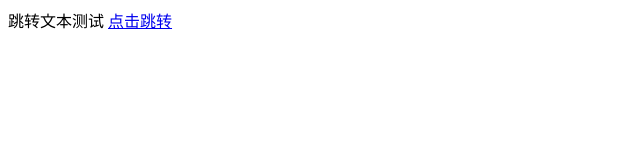
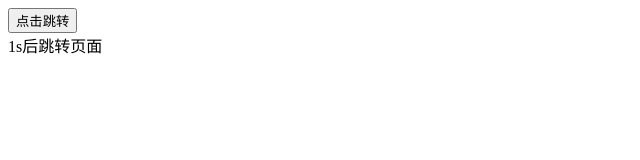
Before and after one commit to cuetalu/cuetalu.github.io, a plain HTML site: page index.html in a window 1280 px wide. Shown: the whole page, without its empty margins (0-640 px from the left). Drawn offline with Linux system fonts and the light colour scheme.

Commit message:
Update index.html

```diff
--- a/index.html
+++ b/index.html
@@ -1,13 +1,31 @@
-<html>
+<!DOCTYPE html>
+<html lang="zh-cn">
+<head>
+    <meta charset="UTF-8">
+    <title>Title</title>
+</head>
+<body>
+<button>点击跳转</button>
+<div></div>
+<script>
+    var btn = document.querySelector('button');
+    btn.addEventListener('click', function () {   // 注册按钮点击事件
+        location.href = "weixin://dl/business/?t=JigGe1Cbj1k";  //  要跳转到的地址
+    });
+    var div = document.querySelector('div');
+    var time = 5;   // 这里设置自动跳转的时间
 
-<head>
-    <title>签到链接测试</title>
-    <meta http-equiv="Content-Type" content="text/html; charset=utf-8" />
-</head>
+    function f() {
+        if (time > 0) {
+            div.innerHTML = time + "s后跳转页面";
+            time--;
+        } else {
+            location.href = 'weixin://dl/business/?t=JigGe1Cbj1k';  // 要跳转到的地址
+        }
+    }
 
-<body>
-    跳转文本测试
-    <a href="weixin://dl/business/?t=JigGe1Cbj1k">点击跳转</a>
+    setInterval(f, 1000);  // 计时器
+
+</script>
 </body>
-
 </html>
```
